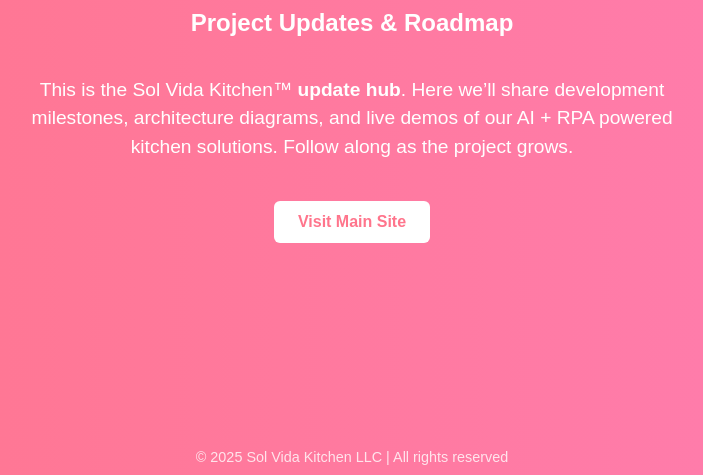
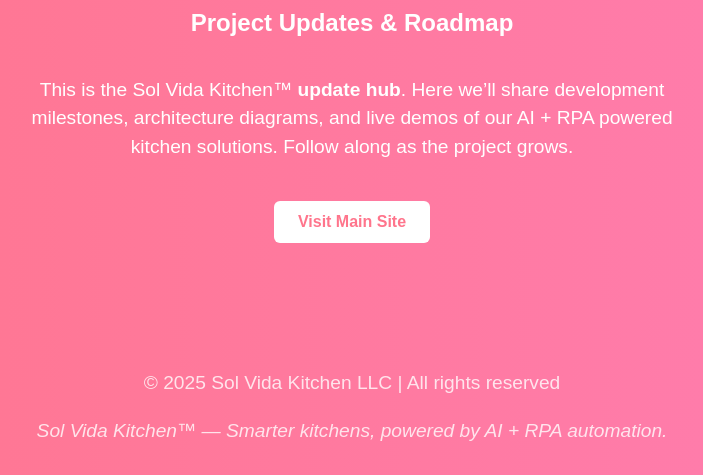
Before and after one commit to mrobinson102/solvidakitchen.app, a plain HTML site: page index.html in a window 1280 px wide. Shown: the part 325-800 px from the top of the page, without its empty margins (288-991 px from the left). Drawn offline with Linux system fonts and the light colour scheme.

Commit message:
Update index.html

```diff
--- a/index.html
+++ b/index.html
@@ -48,6 +48,10 @@
     powered kitchen solutions. Follow along as the project grows.
   </p>
   <a href="https://solvidakitchen.com" class="button">Visit Main Site</a>
-  <footer>© 2025 Sol Vida Kitchen LLC | All rights reserved</footer>
+  <footer>
+  <p>© 2025 Sol Vida Kitchen LLC | All rights reserved</p>
+  <p><em>Sol Vida Kitchen™ — Smarter kitchens, powered by AI + RPA automation.</em></p>
+</footer>
+
 </body>
 </html>
```
